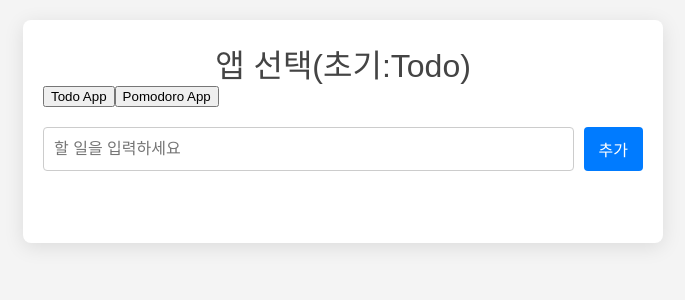
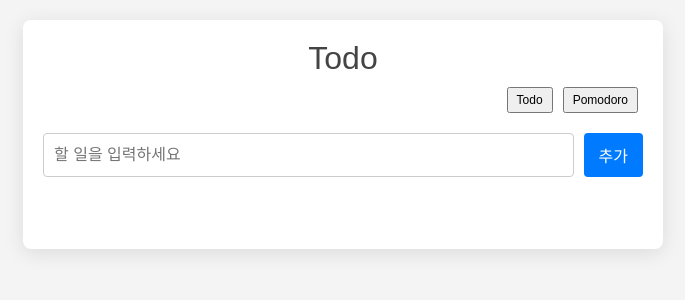
Before and after one commit to SangJin983/react-practice, a React (Vite) app: page / in a window 1280 px wide. Shown: the top 300 px of the page, without its empty margins (297-982 px from the left). Built offline with nearby package versions, Linux system fonts and the light colour scheme.

Commit message:
refactor: 앱 선택 기능 롤백

```diff
--- a/src/App.css
+++ b/src/App.css
@@ -11,3 +11,15 @@
   text-align: center;
   color: #444;
 }
+
+.button-container {
+  display: flex;
+  justify-content: flex-end;
+  margin-top: 10px;
+}
+
+.button-container button {
+  margin: 0 5px;
+  padding: 4px 8px;
+  font-size: 12px;
+}
--- a/src/App.jsx
+++ b/src/App.jsx
@@ -1,48 +1,21 @@
-import { useReducer } from "react";
+import { useState } from "react";
+import "./App.css";
+import Pomodoro from "./Pomodoro/Pomodoro";
 import Todo from "./Todo/Todo";
-import Pomodoro from "./Pomodoro/Pomodoro";
-import "./App.css";
 
 const App = () => {
-  const initialComponentState = {
-    title: "앱 선택(초기:Todo)",
-    component: Todo,
-  };
-
-  const reducer = (state, action) => {
-    switch (action.type) {
-      case "todo":
-        return {
-          ...state,
-          title: "Todo",
-          component: Todo,
-        };
-
-      case "pomodoro":
-        return {
-          ...state,
-          title: "Pomodoro",
-          component: Pomodoro,
-        };
-
-      default:
-        throw new Error("invaild action type");
-    }
-  };
-
-  const [state, dispatch] = useReducer(reducer, initialComponentState);
-  const ComponentToRender = state.component;
+  const [activeComponent, setComponent] = useState("Todo");
 
   return (
     <div className="App">
-      <h1>{state.title}</h1>
+      <h1>{activeComponent}</h1>
 
-      <button onClick={() => dispatch({ type: "todo" })}>Todo App</button>
-      <button onClick={() => dispatch({ type: "pomodoro" })}>
-        Pomodoro App
-      </button>
+      <div className="button-container">
+        <button onClick={() => setComponent("Todo")}>Todo</button>
+        <button onClick={() => setComponent("Pomodoro")}>Pomodoro</button>
+      </div>
 
-      <ComponentToRender />
+      {activeComponent === "Todo" ? <Todo /> : <Pomodoro />}
     </div>
   );
 };
--- a/src/Todo/Todo.jsx
+++ b/src/Todo/Todo.jsx
@@ -1,6 +1,6 @@
-import "./Todo.css";
 import { useReducer } from "react";
 import { initialTodoState, reducer } from "./todoReducer";
+import "./Todo.css";
 
 const Todo = () => {
   const [state, dispatch] = useReducer(reducer, initialTodoState);
```
